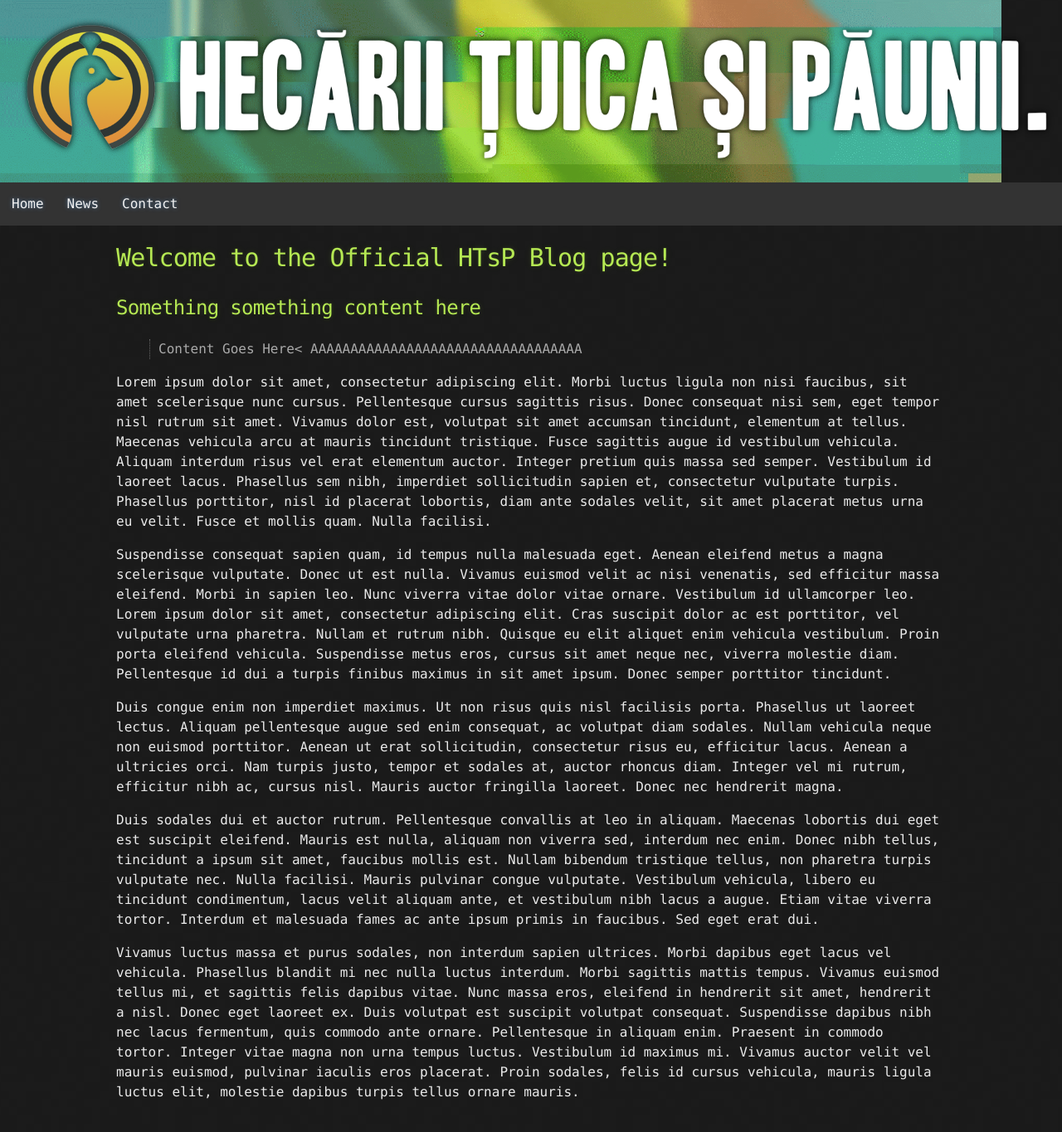
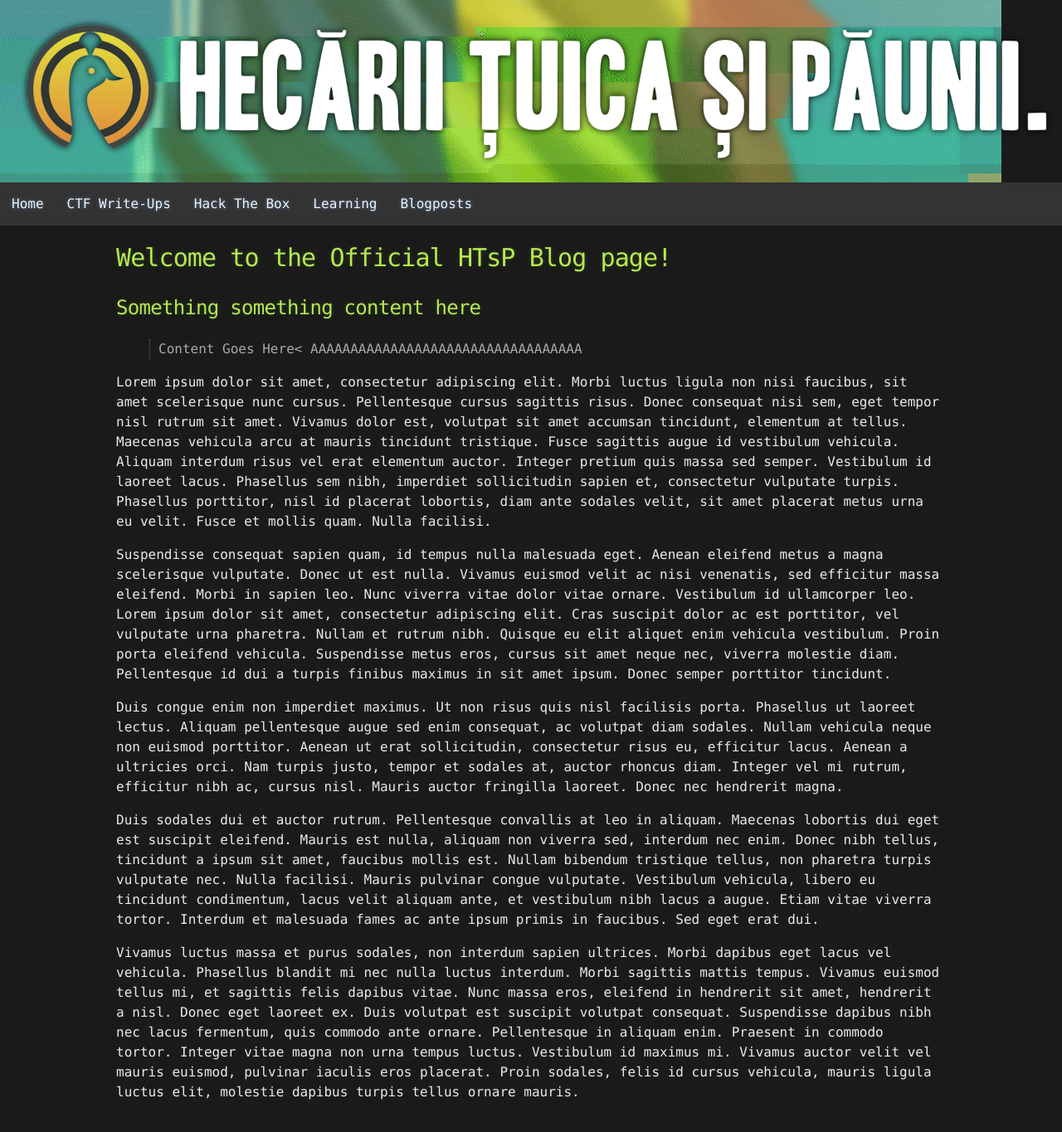
Before and after one commit to HecariiTuicaSiPaunii/Blog, a Jekyll site: the page built from index.md, in a window 1280 px wide. Shown: the whole page at 83% size. Built offline with Jekyll 4.4.1, drawn with Linux system fonts in a browser that asks for light colours; our own code applies the rules of GitHub Pages for plain Markdown files.

Commit message:
Update default.html

```diff
--- a/_layouts/default.html
+++ b/_layouts/default.html
@@ -15,9 +15,11 @@
       </a>
     </div>
       <div id="navbar">
-        <a href="#home">Home</a>
-        <a href="#news">News</a>
-        <a href="#contact">Contact</a>
+        <a href="/">Home</a>
+        <a href="/content/CTFs/">CTF Write-Ups</a>
+        <a href="/content/HTB/">Hack The Box</a>
+        <a href="/content/learning/">Learning</a>
+        <a href="/content/posts/">Blogposts</a>
       </div>
     <div class="container content">
       <section id="main_content">
```
